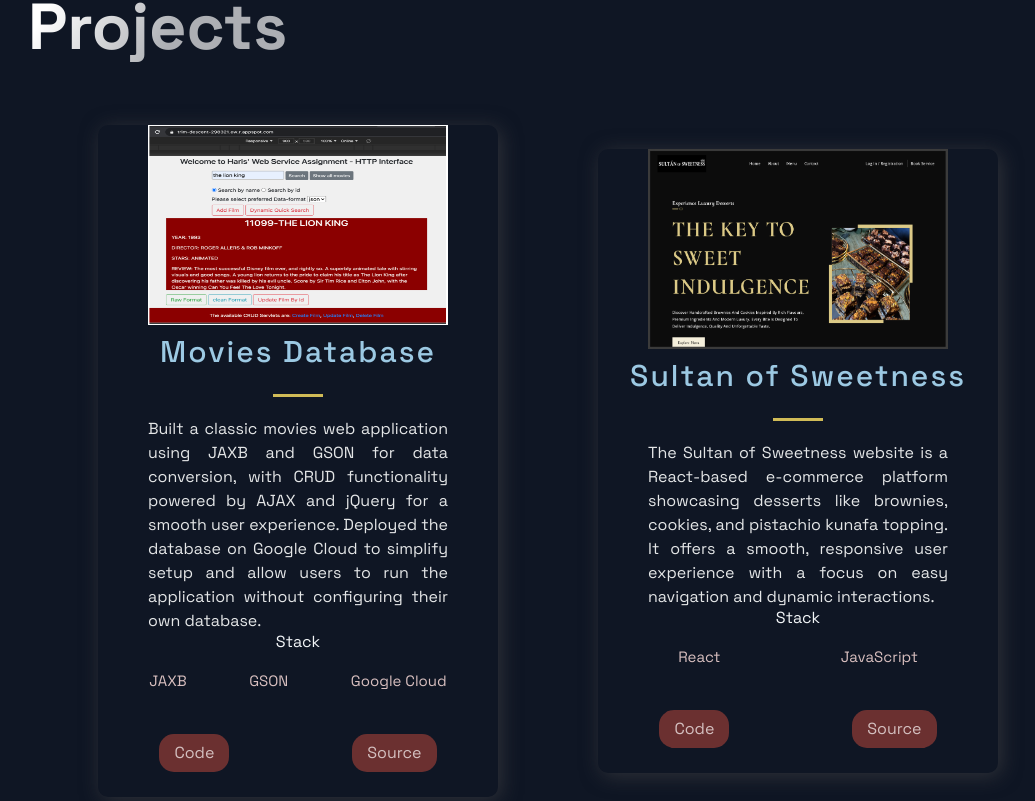
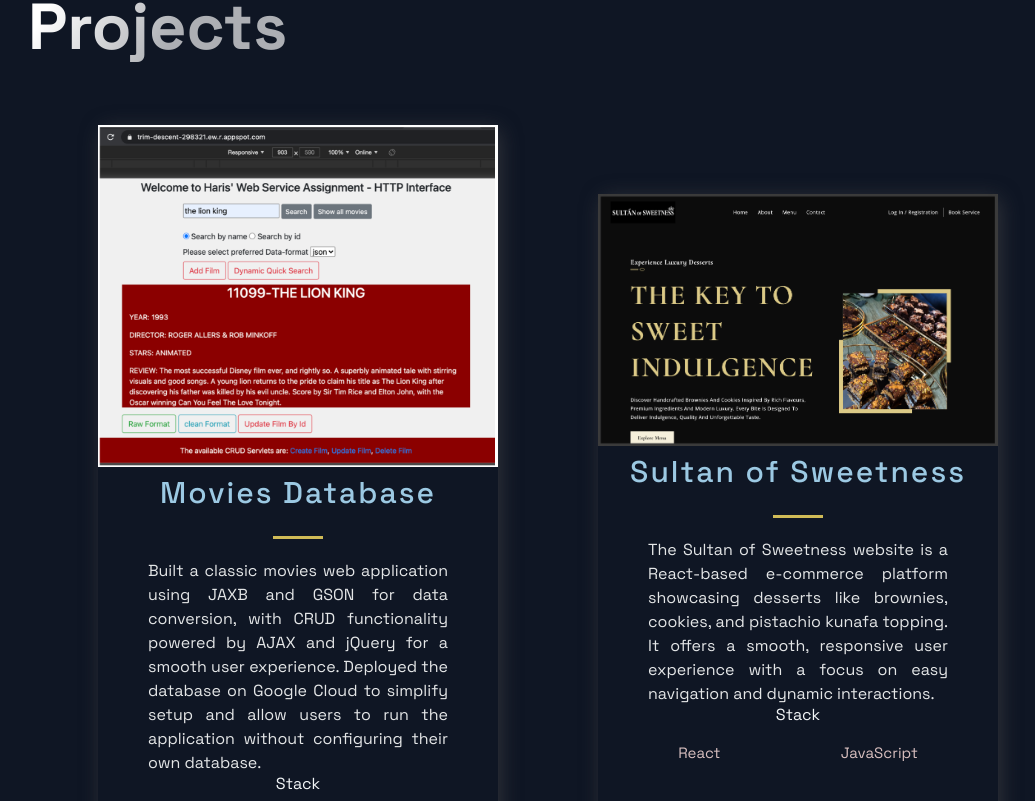
Before and after one commit to Haris-r/Portfolio, a Next.js app: page / in a window 1280 px wide. Shown: the part 839-1640 px from the top of the page, without its empty margins (92-1127 px from the left). Built offline with nearby package versions, Linux system fonts and the light colour scheme.

Commit message:
Revert to styled Img component for simpler GitHub Pages compatibility

```diff
--- a/src/components/Projects/Projects.js
+++ b/src/components/Projects/Projects.js
@@ -1,5 +1,4 @@
 import React from "react";
-import Image from "next/image";
 
 import {
   BlogCard,
@@ -29,14 +28,7 @@ const Projects = () => (
       {projects.map((p, i) => {
         return (
           <BlogCard key={i}>
-            <Image
-              src={p.image}
-              alt={p.title}
-              width={300}
-              height={200}
-              unoptimized
-              style={{ width: "100%", height: "auto" }}
-            />
+            <Img src={p.image} />
             <TitleContent>
               <HeaderThree title>{p.title}</HeaderThree>
               <Hr />
```
